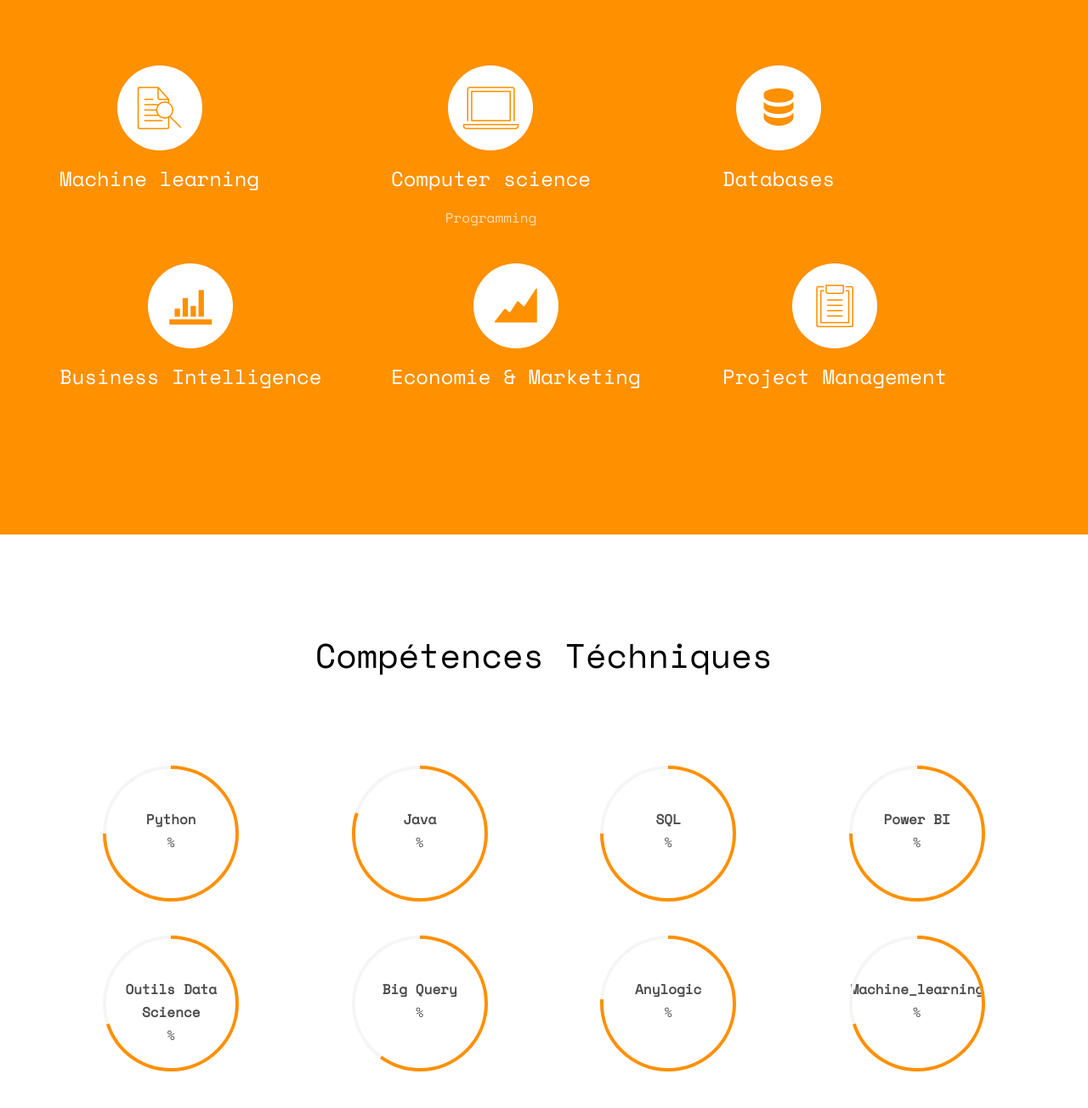
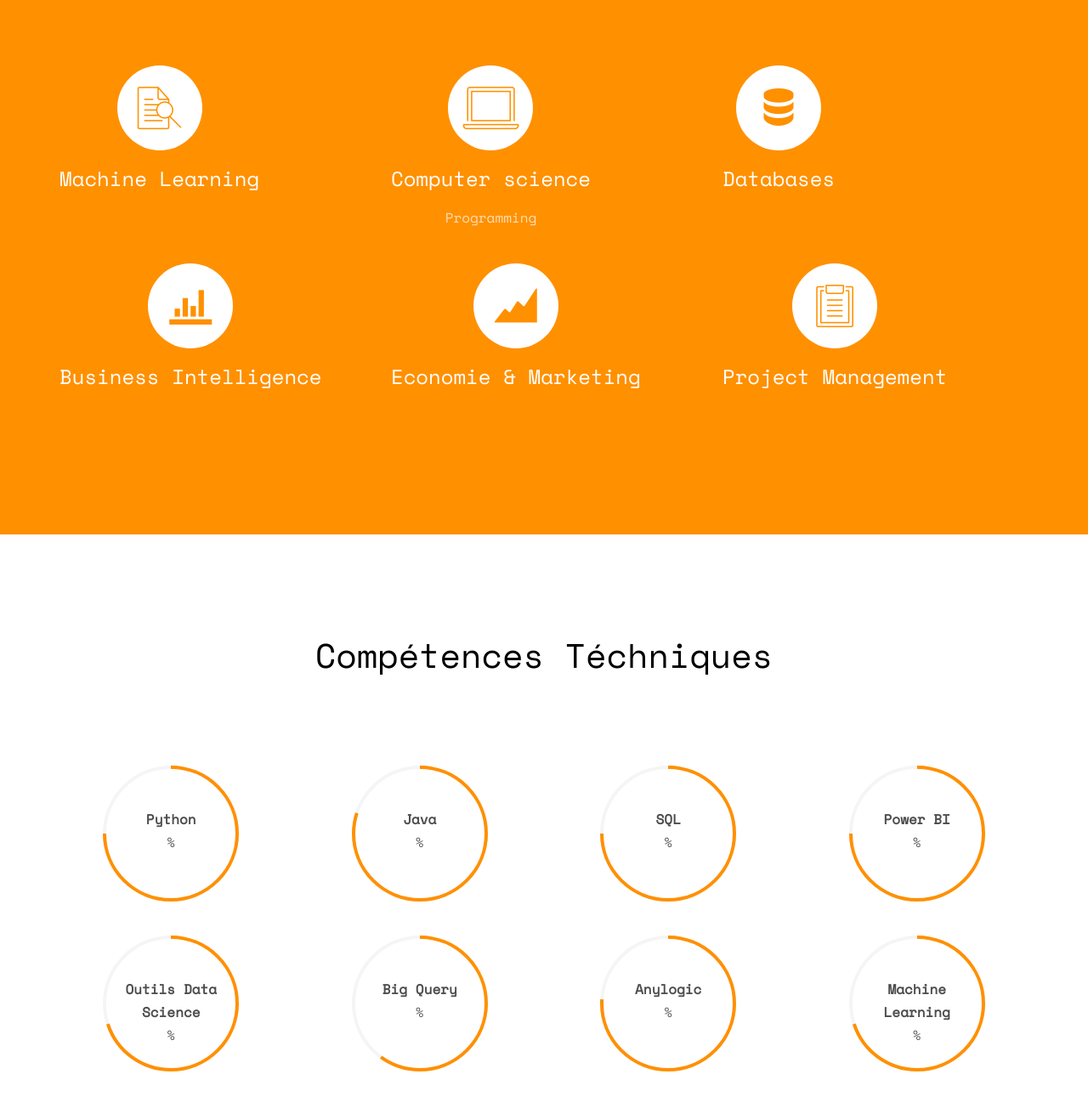
Before and after one commit to mohammed-ouahmane/mohammed-ouahmane.github.io, a plain HTML site: page index.html in a window 1280 px wide. Shown: the part 4519-5823 px from the top of the page at 85% size. Drawn offline with nearby package versions, Linux system fonts and the light colour scheme; some packages are replaced by stand-ins of ours; no server answers; files whose address does not match are found by name.

Commit message:
Update index.html

```diff
--- a/index.html
+++ b/index.html
@@ -286,7 +286,7 @@
 								<i class="icon-search"></i>
 							</span>
 							<div class="feature-copy">
-								<h3>Machine learning</h3>
+								<h3>Machine Learning</h3>
 								<p></p>
 							</div>
 						</div>
@@ -392,7 +392,7 @@
 					<div class="chart" data-percent="76"><span><strong>Anylogic</strong>%</span></div>
 				</div>
 				<div class="col-md-3 col-sm-6 col-xs-12 text-center">
-					<div class="chart" data-percent="70"><span><strong>Machine_learning</strong>%</span></div>
+					<div class="chart" data-percent="70"><span><strong>Machine<br>Learning</strong>%</span></div>
 				</div>
 			</div>
 		</div>
```
